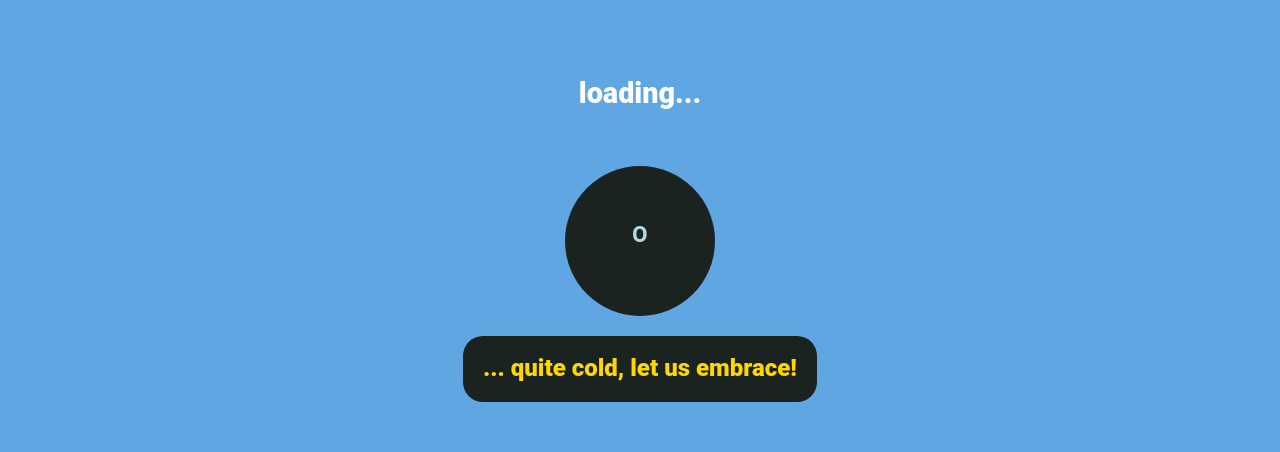
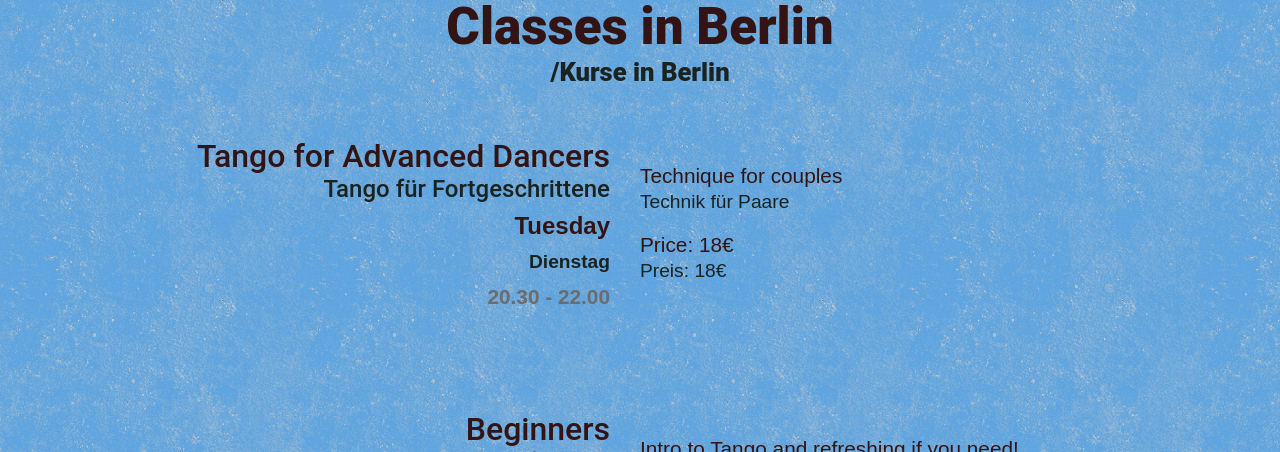
Before and after one commit to matiasfacio/matiasfacio-tango, a React (Create React App) app: page /#/ in a window 1280 px wide. Shown: the part 1620-2072 px from the top of the page. Built offline with nearby package versions, Linux system fonts and the light colour scheme; no server answers.

Commit message:
background image and remove weather widget

```diff
--- a/src/layout/Layout.js
+++ b/src/layout/Layout.js
@@ -7,7 +7,6 @@ import Choreography from "../components/Choreography";
 import Contact from "../components/Contact";
 import styled from "styled-components";
 import GroupLessons from "../components/GroupLessons";
-import WeatherWidget from "../components/WeatherWidget";
 import { Address } from "../components/Address";
 
 export const Layout = () => {
@@ -15,7 +14,6 @@ export const Layout = () => {
     <StyledApp>
       <Presentation />
       <Gallery />
-      <WeatherWidget />
       <GroupLessons />
       <PrivateLessons />
       <Address />
@@ -32,4 +30,5 @@ const StyledApp = styled.div`
   flex-direction: column;
   justify-content: center;
   align-items: center;
+  background-image: url('./assets/wall-4-light.png');
 `;
```
Also changed, not shown: public/assets/wall-4-light.png (added).
